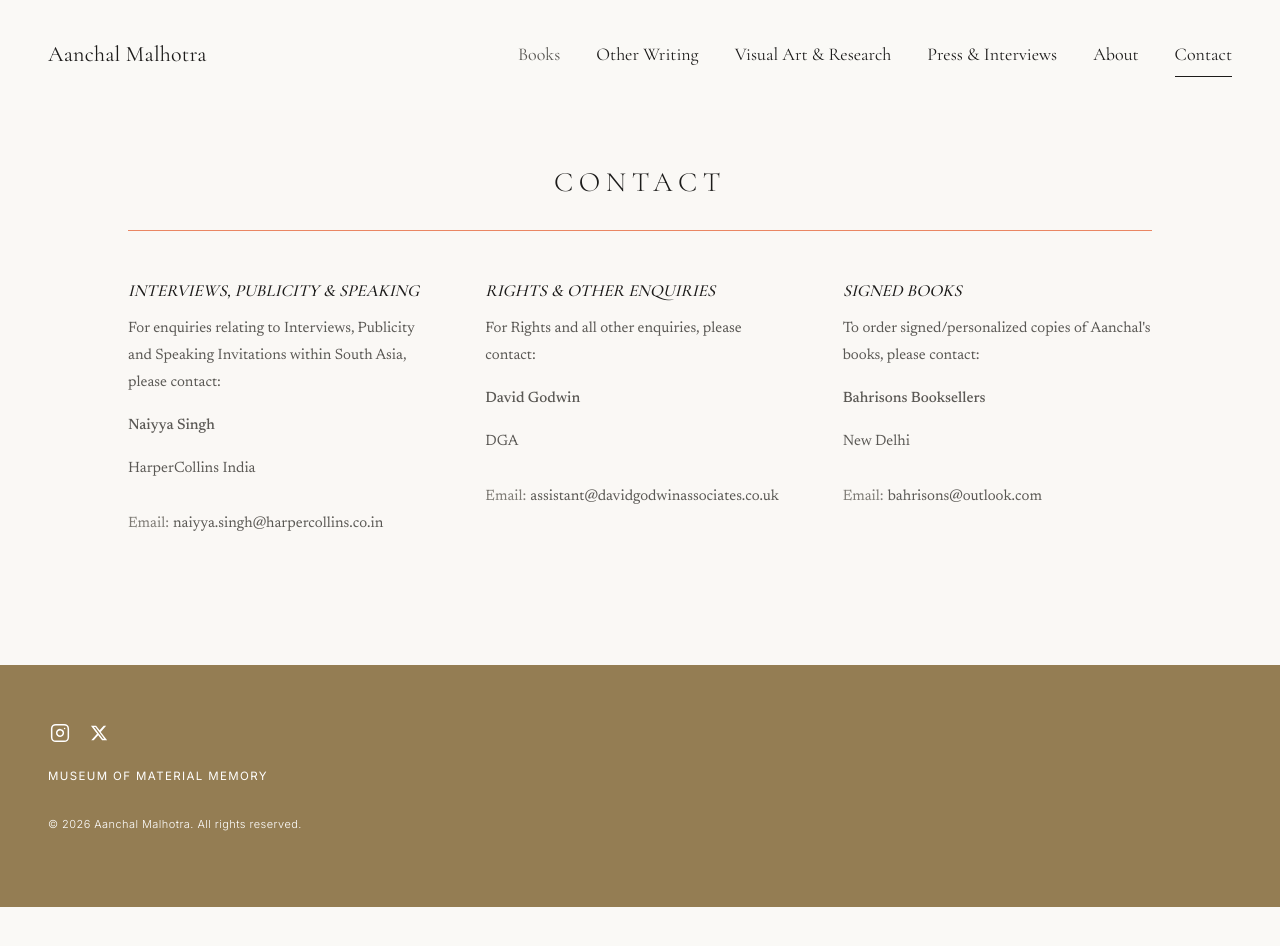
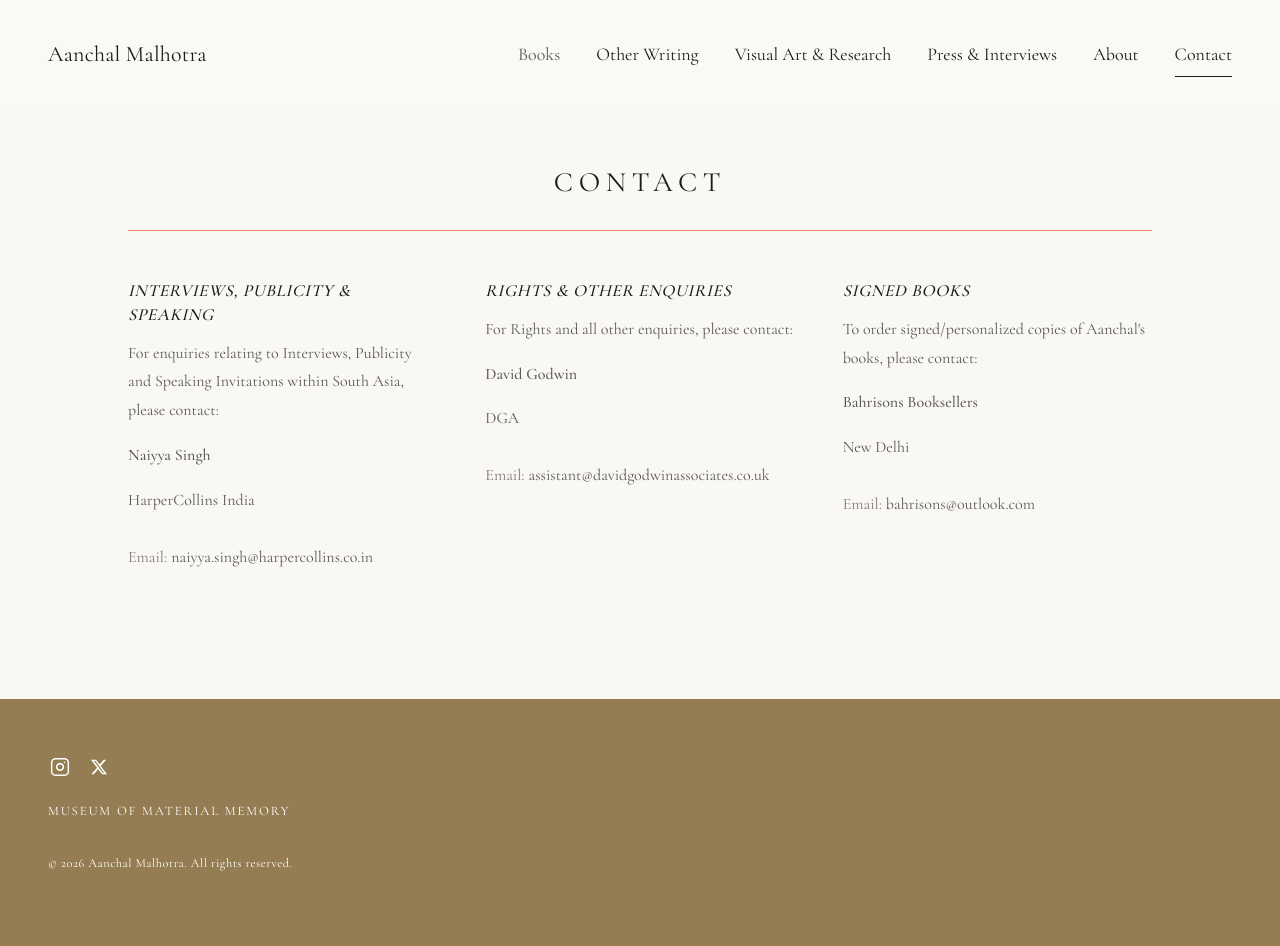
Before and after one commit to chethangi2024/aanchalmalhotra, a Next.js app: page /contact in a window 1280 px wide. Before the commit the page ends 907 px from the top, so only its background shows below. Built offline with nearby package versions, Linux system fonts and the light colour scheme.

Commit message:
Standardize typography to Cormorant Garamond across entire website

```diff
--- a/src/app/about/page.tsx
+++ b/src/app/about/page.tsx
@@ -19,9 +19,9 @@ export default function AboutPage() {
               style={{
                 fontSize: "clamp(24px, 2.5vw, 28px)",
                 letterSpacing: "0.2em",
-                fontWeight: 300,
+                fontWeight: 400,
               }}
-              className="font-[family-name:var(--font-sans-nav)] text-[#222222] uppercase leading-tight m-0"
+              className="text-[#222222] uppercase leading-tight m-0 font-normal"
             >
               ABOUT
             </h1>
@@ -45,7 +45,7 @@ export default function AboutPage() {
 
           {/* Right Column: Complete Biography, Left-Aligned with Compact Spacing */}
           <div className="md:col-span-7 flex flex-col justify-start text-left pt-1 md:pt-2">
-            <div className="space-y-4 text-[var(--color-text-secondary)] font-[family-name:var(--font-serif-body)] text-[15px] sm:text-[16px] leading-[1.6]">
+            <div className="space-y-4 text-[var(--color-text-secondary)] text-[16px] sm:text-[17px] leading-[1.6]">
               {authorProfile.bio.map((paragraph, index) => (
                 <p key={index} className="m-0">
                   {paragraph}
--- a/src/app/contact/page.tsx
+++ b/src/app/contact/page.tsx
@@ -11,15 +11,15 @@ export default function ContactPage() {
     <div className="w-full min-h-[calc(100vh-var(--header-height)-180px)] bg-[#FAF8F5] pt-10 md:pt-14 pb-20 md:pb-28">
       <div className="editorial-container">
         <div className="max-w-4xl lg:max-w-5xl mx-auto">
-          {/* Centered, Uppercase, Letter-spaced CONTACT Heading (~28px lightweight sans-serif) */}
+          {/* Centered, Uppercase, Letter-spaced CONTACT Heading (~28px Cormorant Garamond) */}
           <div className="text-center mb-6 md:mb-8">
             <h1
               style={{
                 fontSize: "clamp(24px, 2.5vw, 28px)",
                 letterSpacing: "0.2em",
-                fontWeight: 300,
+                fontWeight: 400,
               }}
-              className="font-[family-name:var(--font-sans-nav)] text-[#222222] uppercase leading-tight m-0"
+              className="text-[#222222] uppercase leading-tight m-0 font-normal"
             >
               CONTACT
             </h1>
@@ -32,17 +32,17 @@ export default function ContactPage() {
           />
 
           {/* Three-Column Layout Beneath the Divider */}
-          <div className="grid grid-cols-1 md:grid-cols-3 gap-8 md:gap-8 lg:gap-12 items-start text-left text-[14px] sm:text-[15px] font-[family-name:var(--font-serif-body)] text-[var(--color-text-secondary)] leading-[1.6]">
+          <div className="grid grid-cols-1 md:grid-cols-3 gap-8 md:gap-8 lg:gap-12 items-start text-left text-[15px] sm:text-[16px] text-[var(--color-text-secondary)] leading-[1.6]">
             {/* LEFT COLUMN: INTERVIEWS, PUBLICITY & SPEAKING */}
             <div className="flex flex-col">
               <h2
                 style={{
                   fontSize: "17px",
-                  letterSpacing: "normal",
+                  letterSpacing: "0.04em",
                   fontWeight: 500,
                   lineHeight: "1.4",
                 }}
-                className="font-[family-name:var(--font-sans-nav)] italic text-[#222222] uppercase mb-3"
+                className="italic text-[#222222] uppercase mb-3 font-medium"
               >
                 INTERVIEWS, PUBLICITY &amp; SPEAKING
               </h2>
@@ -69,11 +69,11 @@ export default function ContactPage() {
               <h2
                 style={{
                   fontSize: "17px",
-                  letterSpacing: "normal",
+                  letterSpacing: "0.04em",
                   fontWeight: 500,
                   lineHeight: "1.4",
                 }}
-                className="font-[family-name:var(--font-sans-nav)] italic text-[#222222] uppercase mb-3"
+                className="italic text-[#222222] uppercase mb-3 font-medium"
               >
                 RIGHTS &amp; OTHER ENQUIRIES
               </h2>
@@ -100,11 +100,11 @@ export default function ContactPage() {
               <h2
                 style={{
                   fontSize: "17px",
-                  letterSpacing: "normal",
+                  letterSpacing: "0.04em",
                   fontWeight: 500,
                   lineHeight: "1.4",
                 }}
-                className="font-[family-name:var(--font-sans-nav)] italic text-[#222222] uppercase mb-3"
+                className="italic text-[#222222] uppercase mb-3 font-medium"
               >
                 SIGNED BOOKS
               </h2>
--- a/src/app/design-tokens.css
+++ b/src/app/design-tokens.css
@@ -29,13 +29,11 @@
   --color-accent-ink: #1C1B1A;
 
   /* ==========================================================================
-     Typography System
-     Serif primary for high readability and timeless literary dignity.
-     Clean editorial sans for metadata, navigation, and badges.
+     Typography System - Cormorant Garamond Throughout Entire Website
      ========================================================================== */
-  --font-serif-display: var(--font-cormorant), "Newsreader", "Playfair Display", Georgia, serif;
-  --font-serif-body: var(--font-newsreader), Georgia, "Times New Roman", serif;
-  --font-sans-nav: var(--font-inter), -apple-system, BlinkMacSystemFont, "Segoe UI", Roboto, sans-serif;
+  --font-serif-display: var(--font-cormorant), Georgia, serif;
+  --font-serif-body: var(--font-cormorant), Georgia, serif;
+  --font-sans-nav: var(--font-cormorant), Georgia, serif;
 
   /* Type Scale */
   --text-2xs: 0.6875rem;    /* 11px */
--- a/src/app/layout.tsx
+++ b/src/app/layout.tsx
@@ -1,32 +1,15 @@
 import type { Metadata } from "next";
-import { Cormorant_Garamond, Newsreader, Inter } from "next/font/google";
+import { Cormorant_Garamond } from "next/font/google";
 import "./globals.css";
 import Header from "@/components/layout/Header";
 import Footer from "@/components/layout/Footer";
 
-// Display Serif - refined, graceful, editorial literary presence
+// Cormorant Garamond - the unified typography throughout the entire website
 const cormorant = Cormorant_Garamond({
   variable: "--font-cormorant",
   subsets: ["latin"],
-  weight: ["300", "400", "500", "600"],
+  weight: ["300", "400", "500", "600", "700"],
   style: ["normal", "italic"],
-  display: "swap",
-});
-
-// Body Serif - extremely legible book typography (as requested by client for readability)
-const newsreader = Newsreader({
-  variable: "--font-newsreader",
-  subsets: ["latin"],
-  weight: ["300", "400", "500"],
-  style: ["normal", "italic"],
-  display: "swap",
-});
-
-// Sans - understated, crisp metadata & navigation
-const inter = Inter({
-  variable: "--font-inter",
-  subsets: ["latin"],
-  weight: ["300", "400", "500"],
   display: "swap",
 });
 
@@ -56,7 +39,7 @@ export default function RootLayout({
   return (
     <html
       lang="en"
-      className={`${cormorant.variable} ${newsreader.variable} ${inter.variable}`}
+      className={`${cormorant.variable}`}
     >
       <body className="min-h-screen flex flex-col bg-[var(--color-bg)] text-[var(--color-text-primary)] antialiased">
         <Header />
--- a/src/components/author/AuthorWorkspaceSection.tsx
+++ b/src/components/author/AuthorWorkspaceSection.tsx
@@ -131,7 +131,7 @@ export default function AuthorWorkspaceSection({
           >
             <p
               id="author-section-title"
-              className="bio-text-element text-[14px] sm:text-[15px] font-[family-name:var(--font-serif-body)] text-[var(--color-text-secondary)] leading-relaxed m-0 mb-5"
+              className="bio-text-element text-[15px] sm:text-[16px] text-[var(--color-text-secondary)] leading-relaxed m-0 mb-5"
             >
               {data.leadParagraph}
             </p>
--- a/src/components/books/FeaturedBookSpotlight.tsx
+++ b/src/components/books/FeaturedBookSpotlight.tsx
@@ -122,7 +122,7 @@ export default function FeaturedBookSpotlight({
           >
             {/* Publication Label */}
             <div className="spotlight-text-reveal mb-2.5">
-              <span className="text-[11px] sm:text-[11.5px] font-[family-name:var(--font-sans-nav)] tracking-[var(--tracking-widest)] text-[var(--color-accent-mustard)] uppercase font-medium">
+              <span className="text-[12px] sm:text-[13px] tracking-[var(--tracking-widest)] text-[var(--color-accent-mustard)] uppercase font-semibold">
                 FORTHCOMING IN MAY 2026
               </span>
             </div>
@@ -152,7 +152,7 @@ export default function FeaturedBookSpotlight({
             </p>
 
             {/* Exact Client Synopsis (Discreet paragraph spacing) */}
-            <div className="spotlight-text-reveal space-y-2.5 text-[var(--color-text-secondary)] font-[family-name:var(--font-serif-body)] text-[13.5px] sm:text-[14.5px] leading-relaxed mb-5">
+            <div className="spotlight-text-reveal space-y-2.5 text-[var(--color-text-secondary)] text-[15px] sm:text-[16px] leading-relaxed mb-5">
               <p className="m-0">
                 Containing 100 objects from the Partition of India, oral historian and expert Aanchal Malhotra transforms a complex history into a gentle and accessible introduction for younger readers.
               </p>
--- a/src/components/layout/Footer.tsx
+++ b/src/components/layout/Footer.tsx
@@ -77,7 +77,7 @@ export default function Footer() {
               href="https://museumofmaterialmemory.com/"
               target="_blank"
               rel="noopener noreferrer"
-              className="text-[11px] sm:text-[11.5px] font-[family-name:var(--font-sans-nav)] tracking-[0.12em] uppercase font-normal block py-0.5 focus-visible:outline-none focus-visible:ring-1 focus-visible:ring-[#FFFFFF]"
+              className="text-[12px] sm:text-[13px] tracking-[0.14em] uppercase font-normal block py-0.5 focus-visible:outline-none focus-visible:ring-1 focus-visible:ring-[#FFFFFF]"
               style={{ color: "#FFFFFF" }}
             >
               MUSEUM OF MATERIAL MEMORY
@@ -87,7 +87,7 @@ export default function Footer() {
           {/* Copyright Notice */}
           <div className="pt-2">
             <p
-              className="m-0 text-[10.5px] sm:text-[11px] font-[family-name:var(--font-sans-nav)] tracking-[0.04em] font-light"
+              className="m-0 text-[12px] sm:text-[12.5px] tracking-[0.04em] font-normal"
               style={{ color: "#FFFFFF" }}
             >
               © 2026 Aanchal Malhotra. All rights reserved.
--- a/src/components/layout/Header.tsx
+++ b/src/components/layout/Header.tsx
@@ -340,7 +340,7 @@ export default function Header() {
           </nav>
 
           {/* Mobile Footer Colophon inside Drawer */}
-          <div className="pt-8 mt-6 border-t border-[var(--color-border)] flex flex-col gap-4 text-[var(--text-xs)] font-[family-name:var(--font-sans-nav)] text-[var(--color-text-muted)]">
+          <div className="pt-8 mt-6 border-t border-[var(--color-border)] flex flex-col gap-4 text-[13px] text-[var(--color-text-muted)]">
             <div className="flex items-center gap-4 text-[#2B2723]" style={{ color: "#2B2723" }}>
               {/* Instagram */}
               <a
@@ -388,7 +388,7 @@ export default function Header() {
                 </svg>
               </a>
             </div>
-            <p className="m-0 italic font-[family-name:var(--font-serif-body)]">
+            <p className="m-0 italic text-[14px]">
               Aanchal Malhotra &mdash; New Delhi, India
             </p>
           </div>
--- a/src/components/ui/ImageReveal.tsx
+++ b/src/components/ui/ImageReveal.tsx
@@ -97,7 +97,7 @@ export default function ImageReveal({
         )}
       </div>
       {caption && (
-        <figcaption className="mt-3 text-[var(--text-xs)] tracking-[var(--tracking-wide)] text-[var(--color-text-muted)] font-[family-name:var(--font-sans-nav)] uppercase">
+        <figcaption className="mt-3 text-[12px] tracking-[var(--tracking-wide)] text-[var(--color-text-muted)] uppercase">
           {caption}
         </figcaption>
       )}
--- a/src/components/ui/PageTitle.tsx
+++ b/src/components/ui/PageTitle.tsx
@@ -23,15 +23,15 @@ export default function PageTitle({
     >
       <AnimatedReveal yOffset={16} triggerOnScroll={false}>
         {tag && (
-          <span className="block mb-3 text-[var(--text-xs)] uppercase tracking-[var(--tracking-widest)] text-[var(--color-accent-mustard)] font-[family-name:var(--font-sans-nav)] font-medium">
+          <span className="block mb-3 text-[12px] uppercase tracking-[var(--tracking-widest)] text-[var(--color-accent-mustard)] font-semibold">
             {tag}
           </span>
         )}
-        <h1 className="text-[var(--text-3xl)] md:text-[var(--text-4xl)] lg:text-[var(--text-5xl)] font-[family-name:var(--font-serif-display)] text-[var(--color-text-primary)] leading-[var(--leading-tight)]">
+        <h1 className="text-[var(--text-3xl)] md:text-[var(--text-4xl)] lg:text-[var(--text-5xl)] text-[var(--color-text-primary)] leading-[var(--leading-tight)]">
           {title}
         </h1>
         {subtitle && (
-          <p className="mt-4 text-[var(--text-md)] md:text-[var(--text-lg)] text-[var(--color-text-secondary)] font-[family-name:var(--font-serif-body)] italic leading-[var(--leading-normal)] max-w-2xl">
+          <p className="mt-4 text-[var(--text-md)] md:text-[var(--text-lg)] text-[var(--color-text-secondary)] italic leading-[var(--leading-normal)] max-w-2xl">
             {subtitle}
           </p>
         )}
```
Also changed, not shown: src/app/press-and-interviews/page.tsx (+9 -12 lines).
